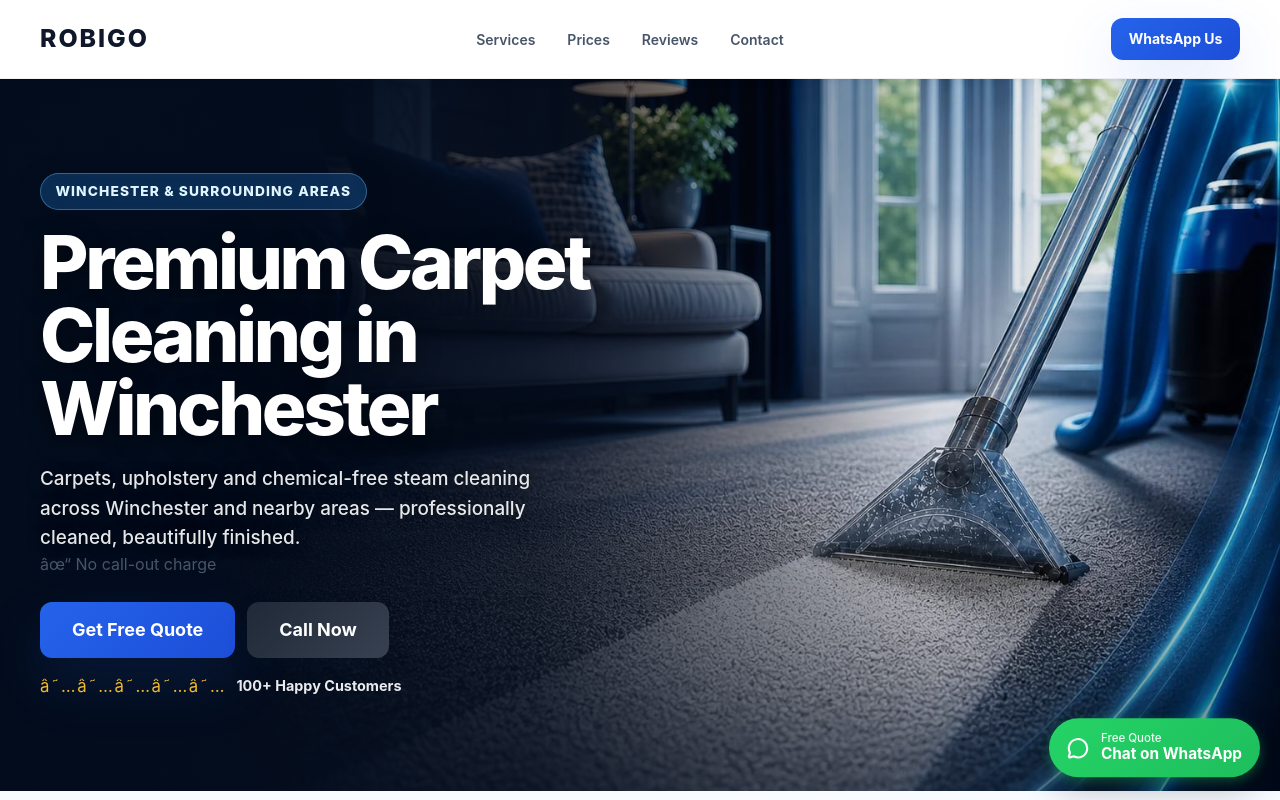
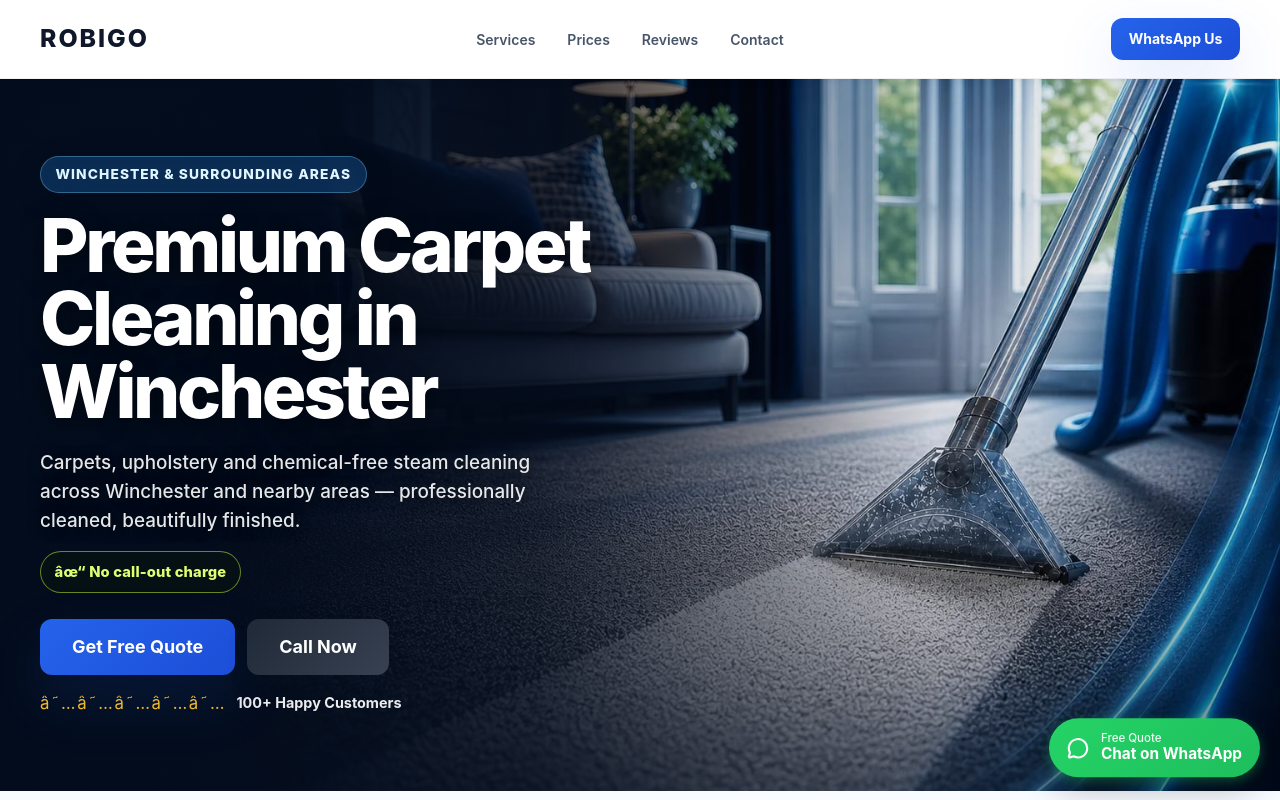
Before and after one commit to Robigo1977/ROBIGO-V5, a React (Vite) app: page / in a window 1280 px wide. Shown: the top 800 px of the page. Built offline with nearby package versions, Linux system fonts and the light colour scheme.

Commit message:
Style homepage no call-out badge

```diff
--- a/src/components/sections/Hero/Hero.module.css
+++ b/src/components/sections/Hero/Hero.module.css
@@ -99,6 +99,19 @@
   text-shadow: 0 2px 14px rgba(0, 0, 0, .55);
 }
 
+.callout {
+  margin: 1rem 0 0;
+  padding: .55rem .85rem;
+  border: 1px solid rgba(201, 255, 53, .5);
+  border-radius: 999px;
+  background: rgba(7, 19, 18, .72);
+  color: #dfff73;
+  font-size: .92rem;
+  font-weight: 800;
+  letter-spacing: .01em;
+  backdrop-filter: blur(8px);
+}
+
 .actions {
   display: flex;
   width: 100%;
```
